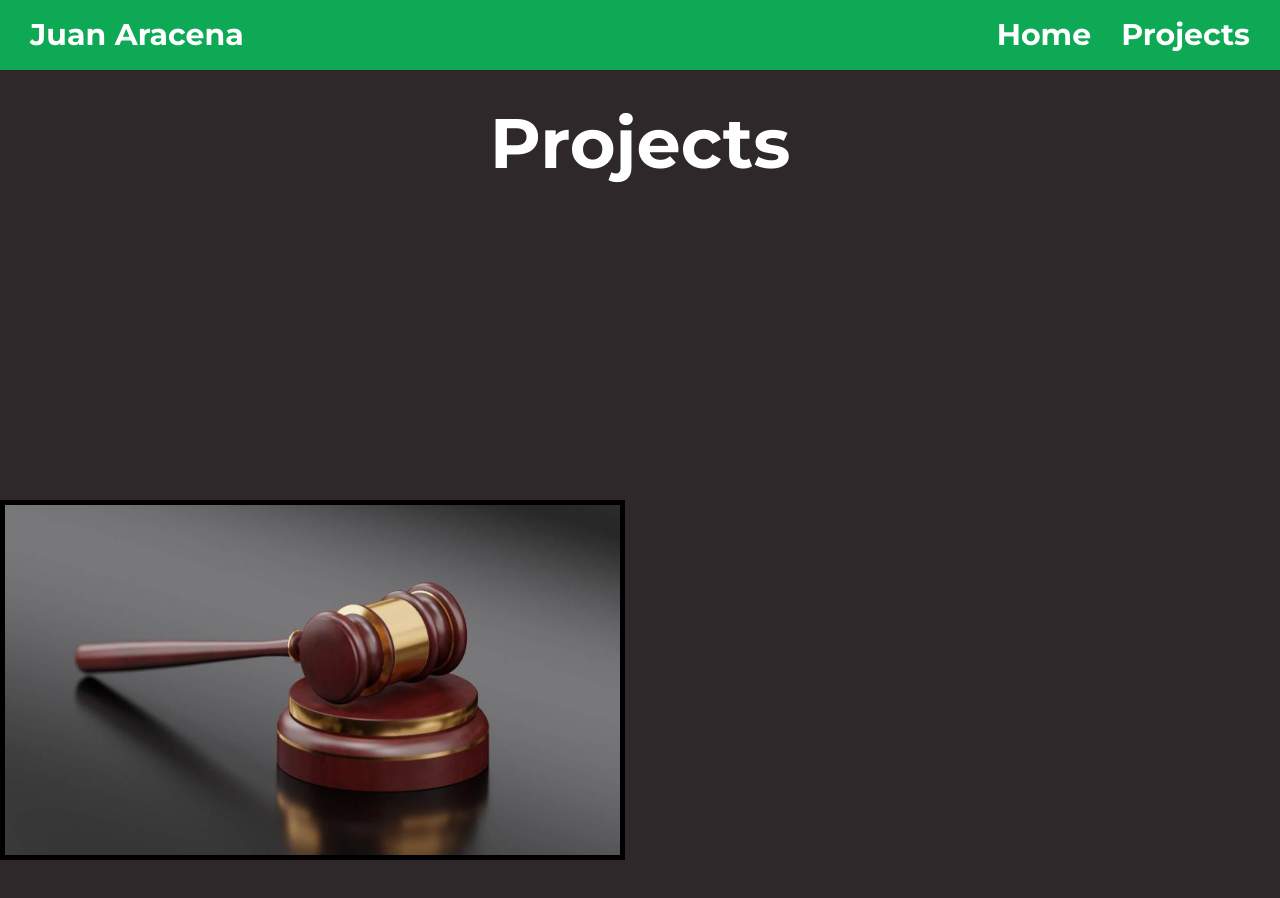
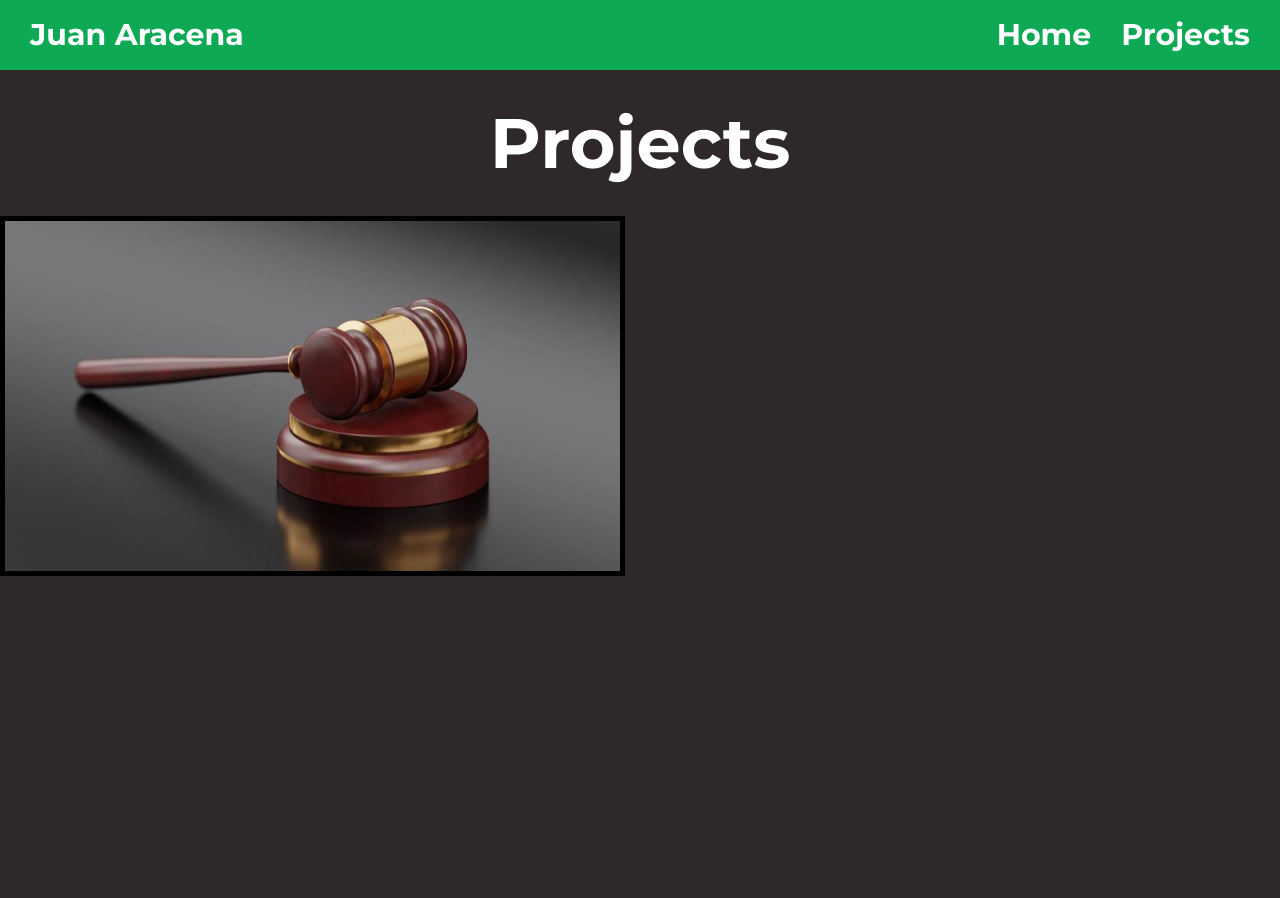
Before and after one commit to JuanAracena/PersonalWebsite, a React (Create React App) app: page /projects in a window 1280 px wide. Shown: the top 898 px of the page. Built offline with nearby package versions, Linux system fonts and the light colour scheme; the HTML template or start-up script is replaced by a standard one.

Commit message:
Fixed project-card layout

```diff
--- a/src/components/Projects.js
+++ b/src/components/Projects.js
@@ -13,7 +13,7 @@ function Projects() {
                 <img className="proj" src="OAS.jpg" alt=""></img>
                 <div className="content">
                     <p className="title">Online Auction System</p>
-                    <p>Application that allows online auctioning and bidding</p>
+                    <p className="descr">Application that allows online auctioning and bidding</p>
                     <a href="https://github.com/JuanAracena/OnlineAuctionSystem"><FaGithub size="4em"/></a>
                 </div>
             </div>
--- a/src/components/ProjectsStyles.css
+++ b/src/components/ProjectsStyles.css
@@ -1,7 +1,3 @@
-/* * {
-    padding: 0;
-} */
-
 
 #list {
     display: flex;
@@ -19,9 +15,9 @@
 #list h1{
     font-size: 70px;
     font-family: Montserrat;
-    margin: 0px;
     padding-bottom: 30px;
     color: #ffffff;
+    height: 100px;
 
 }
 
@@ -49,6 +45,7 @@
 }
 .project-card {
     position: relative;
+    height: 350px;
 }
 
 .content {
@@ -58,6 +55,7 @@
     background-color: rgba(0,0,0,0.8);
     color: #fff;
     display: flex;
+    flex-direction: column;
     align-items: center;
     visibility: hidden;
     justify-content: center;
@@ -65,8 +63,16 @@
     height: 355px;
     width: calc(100% + 5px);
     transition: opacity 0.3s;
-    flex-direction: column;
     text-align: center;
+}
+
+.title {
+    font-weight: bold;
+    align-content: center;
+}
+
+.descr {
+    align-content: center;
 }
 
 @media screen and (max-width: 576px) {
@@ -86,9 +92,7 @@
     }
 }
 
-.title {
-    font-weight: bold;
-}
+
 
 .project-card:hover .content {
     visibility: visible;
```
